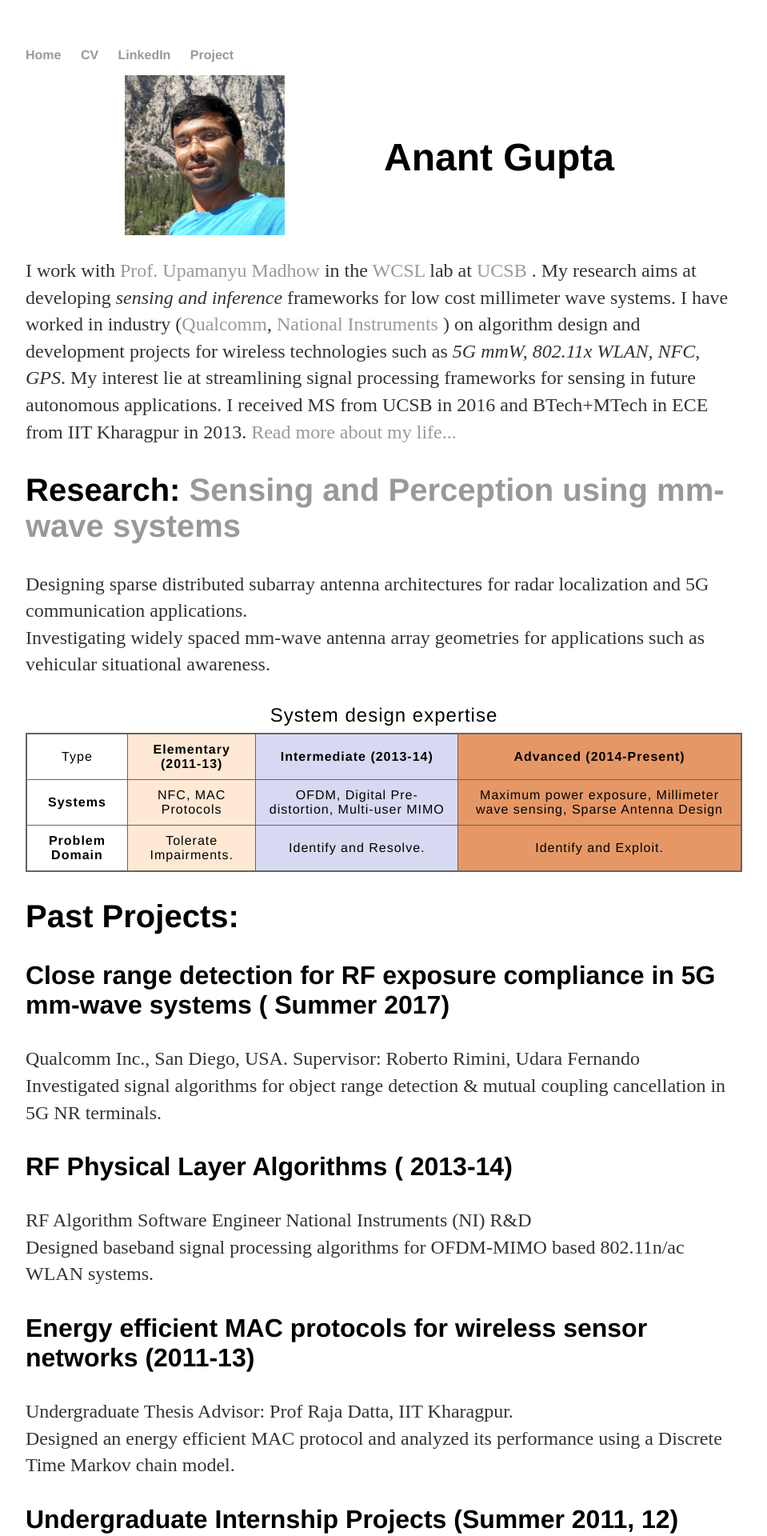
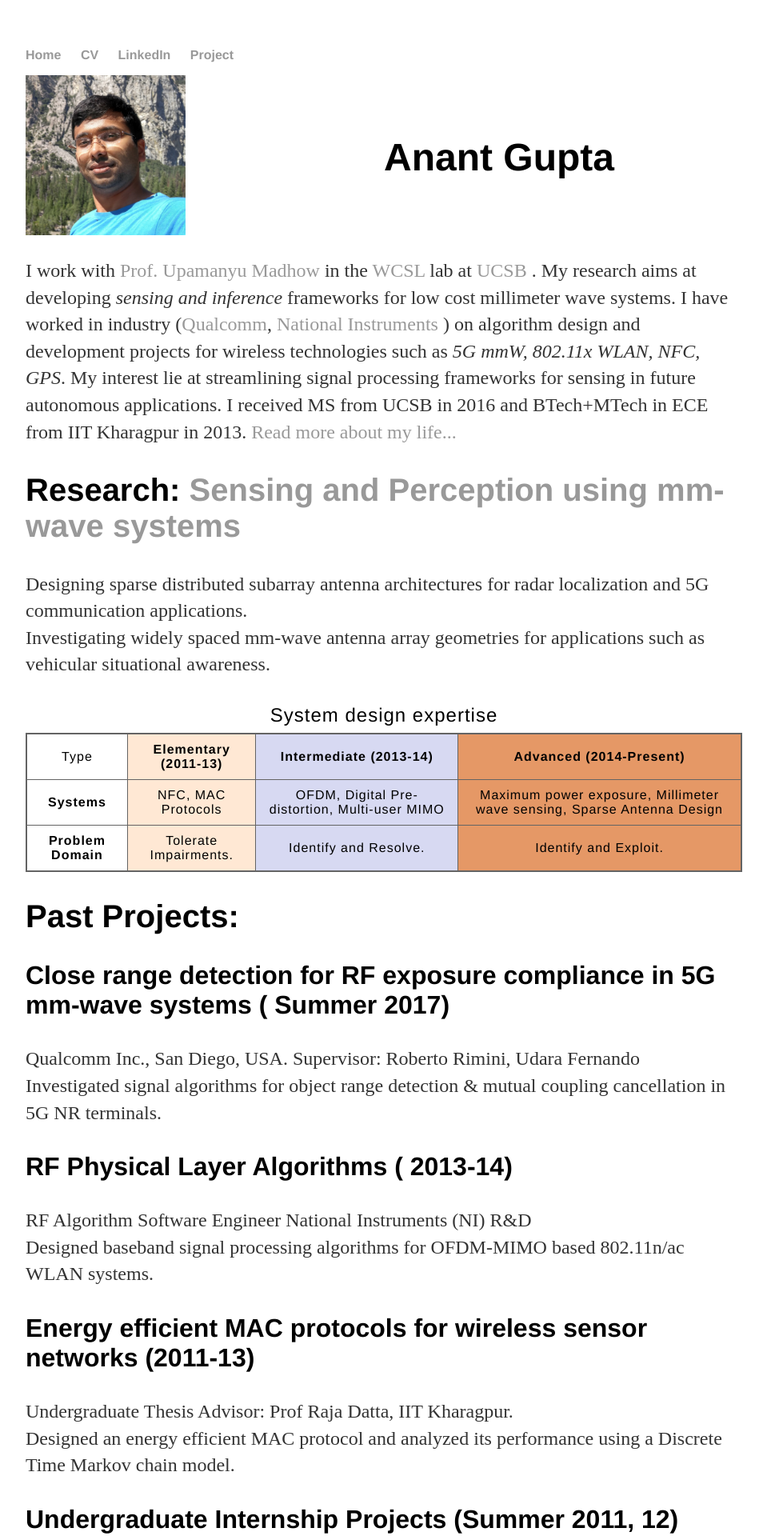
Before and after one commit to anantgupt/anantgupt.github.io, a Jekyll site: the page built from index.html, in a window 1280 px wide. Shown: the top 1920 px of the page at 80% size, without its empty margins (160-1119 px from the left). Built offline with Jekyll 4.4.1, drawn with Linux system fonts in a browser that asks for light colours.

Commit message:
Update main.css

```diff
--- a/css/main.css
+++ b/css/main.css
@@ -18,8 +18,8 @@ body {
 }
 
 .left {
-  align-items: center;
-  justify-content: left;
+  align-items: left;
+  justify-content: center;
 }
 
 nav ul, footer ul {
```
